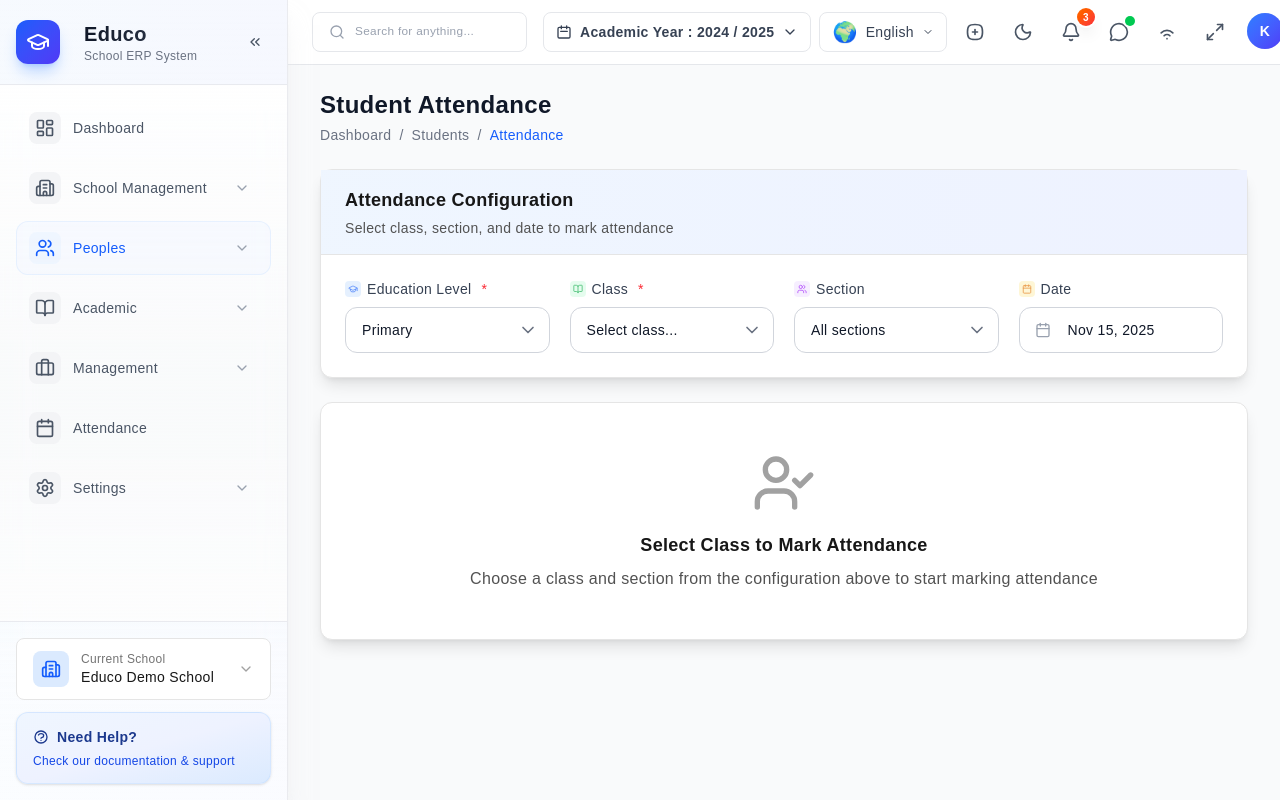
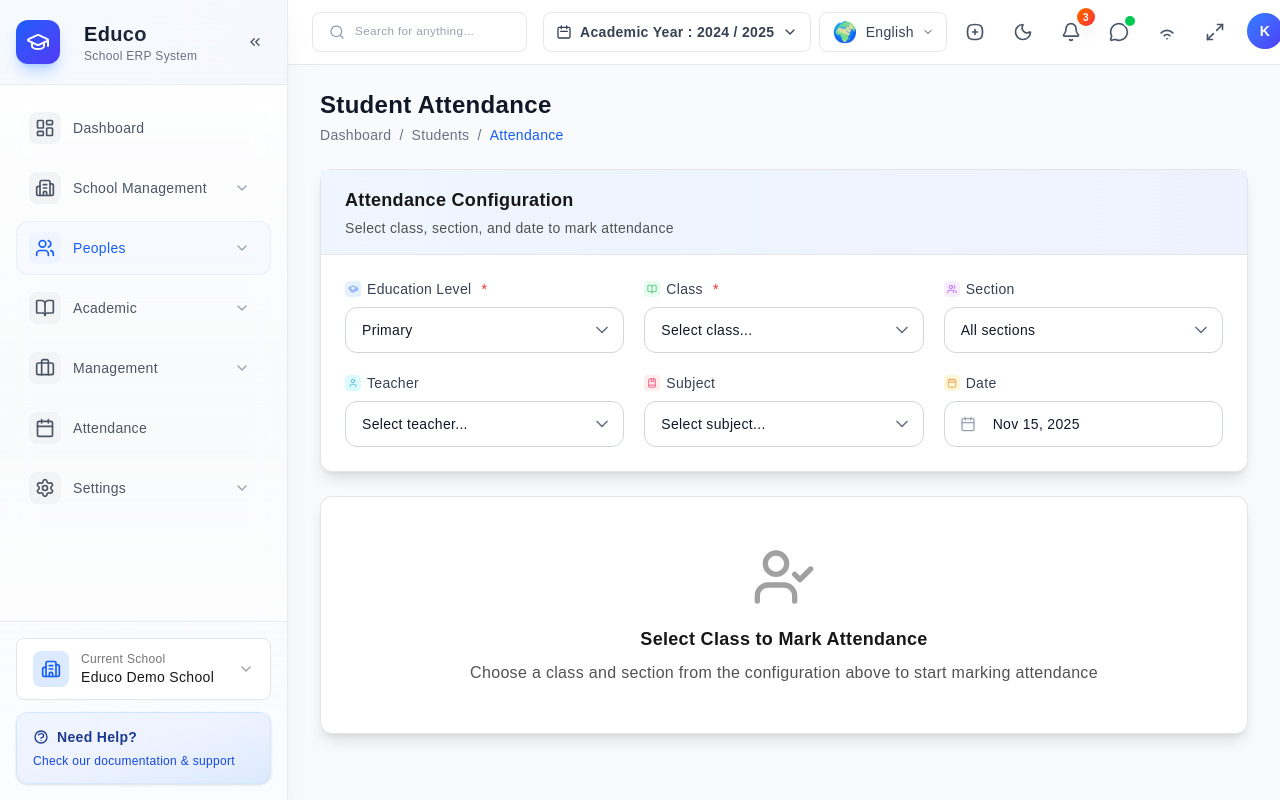
Before and after one commit to whaaala/educo, a Next.js app: page /students/attendance in a window 1280 px wide. Built offline with nearby package versions, Linux system fonts and the light colour scheme.

Commit message:
fix error in the file

```diff
--- a/app/students/attendance/page.tsx
+++ b/app/students/attendance/page.tsx
@@ -30,6 +30,8 @@ import {
   X,
   ChevronLeft,
   ChevronRight,
+  User,
+  BookMarked,
 } from "lucide-react";
 // Education level types and data
 type EducationLevel = "Primary" | "Secondary" | "Tertiary";
@@ -62,6 +64,32 @@ const getClassesByLevel = (level: EducationLevel): string[] => {
 };
 
 const SECTIONS = ["A", "B", "C", "D", "E"];
+
+// Mock teachers data
+const MOCK_TEACHERS = [
+  "Mr. Johnson",
+  "Mrs. Smith",
+  "Dr. Williams",
+  "Ms. Davis",
+  "Mr. Anderson",
+  "Mrs. Wilson",
+  "Dr. Martinez",
+  "Ms. Garcia",
+];
+
+// Mock subjects data
+const MOCK_SUBJECTS = [
+  "Mathematics",
+  "English Language",
+  "Biology",
+  "Chemistry",
+  "Physics",
+  "History",
+  "Geography",
+  "Computer Science",
+  "Physical Education",
+  "Art & Design",
+];
 
 const ATTENDANCE_STATUS = {
   PRESENT: "present",
@@ -113,6 +141,8 @@ export default function AttendancePage() {
   );
   const [selectedClass, setSelectedClass] = useState("");
   const [selectedSection, setSelectedSection] = useState("");
+  const [selectedTeacher, setSelectedTeacher] = useState("");
+  const [selectedSubject, setSelectedSubject] = useState("");
   const [selectedDate, setSelectedDate] = useState(
     new Date().toISOString().split("T")[0]
   );
@@ -277,6 +307,8 @@ export default function AttendancePage() {
         remarks: record.remarks,
         class: student?.class || selectedClass,
         section: student?.section || selectedSection,
+        teacher: selectedTeacher || undefined,
+        subject: selectedSubject || undefined,
       };
     });
 
@@ -387,14 +419,8 @@ export default function AttendancePage() {
             </div>
 
             <div className="p-4 sm:p-6">
-              <div
-                className={`grid grid-cols-1 ${
-                  settings.supportsMultipleLevels
-                    ? "sm:grid-cols-2 lg:grid-cols-4"
-                    : "sm:grid-cols-3"
-                } gap-4 sm:gap-5`}
-              >
-                {/* Education Level - Only for multi-level schools */}
+              <div className="grid grid-cols-1 sm:grid-cols-2 lg:grid-cols-3 gap-4 sm:gap-5">
+                {/* Row 1: Education Level, Class, Section */}
                 {settings.supportsMultipleLevels && (
                   <FormDropdown
                     label="Education Level"
@@ -415,7 +441,6 @@ export default function AttendancePage() {
                   />
                 )}
 
-                {/* Class */}
                 <FormDropdown
                   label="Class"
                   icon={<BookOpen className="w-full h-full" />}
@@ -434,7 +459,6 @@ export default function AttendancePage() {
                   required
                 />
 
-                {/* Section */}
                 <FormDropdown
                   label="Section"
                   icon={<Users className="w-full h-full" />}
@@ -452,7 +476,41 @@ export default function AttendancePage() {
                   placeholder="All sections"
                 />
 
-                {/* Date */}
+                {/* Row 2: Teacher, Subject, Date */}
+                <FormDropdown
+                  label="Teacher"
+                  icon={<User className="w-full h-full" />}
+                  iconBgColor="bg-cyan-100 dark:bg-cyan-900/30"
+                  iconColor="text-cyan-600 dark:text-cyan-400"
+                  value={selectedTeacher}
+                  onChange={setSelectedTeacher}
+                  options={[
+                    { value: "", label: "Select teacher..." },
+                    ...MOCK_TEACHERS.map((teacher) => ({
+                      value: teacher,
+                      label: teacher,
+                    })),
+                  ]}
+                  placeholder="Select teacher..."
+                />
+
+                <FormDropdown
+                  label="Subject"
+                  icon={<BookMarked className="w-full h-full" />}
+                  iconBgColor="bg-rose-100 dark:bg-rose-900/30"
+                  iconColor="text-rose-600 dark:text-rose-400"
+                  value={selectedSubject}
+                  onChange={setSelectedSubject}
+                  options={[
+                    { value: "", label: "Select subject..." },
+                    ...MOCK_SUBJECTS.map((subject) => ({
+                      value: subject,
+                      label: subject,
+                    })),
+                  ]}
+                  placeholder="Select subject..."
+                />
+
                 <FormInput
                   label="Date"
                   icon={<Calendar className="w-full h-full" />}
--- a/components/students/AttendanceCalendar.tsx
+++ b/components/students/AttendanceCalendar.tsx
@@ -89,11 +89,11 @@ export default function AttendanceCalendar({ year = 2024, onYearChange, studentI
       date: record.date,
       day: new Date(record.date).toLocaleDateString("en-US", { weekday: "long" }),
       class: `${record.class} ${record.section}`,
-      subject: "General", // In real app, this would come from the record
+      subject: record.subject || "General",
       period: "Full Day",
       status: record.status,
       lateMinutes: record.lateMinutes,
-      teacher: "N/A",
+      teacher: record.teacher || "N/A",
     }));
 
     return classRecords;
@@ -473,30 +473,6 @@ export default function AttendanceCalendar({ year = 2024, onYearChange, studentI
         </div>
       </div>
 
-      {/* Legend */}
-      <div className="flex flex-wrap items-center gap-3 sm:gap-4 p-3 sm:p-4 bg-gray-50 dark:bg-gray-800/30 midnight:bg-gray-800/30 purple:bg-gray-800/30 rounded-lg sm:rounded-xl border border-gray-200 dark:border-gray-700 midnight:border-cyan-500/20 purple:border-pink-500/20 backdrop-blur-sm">
-        <div className="flex items-center gap-1.5 sm:gap-2">
-          <div className="w-3 h-3 sm:w-4 sm:h-4 rounded bg-green-500 shadow-sm"></div>
-          <span className="text-[10px] sm:text-xs font-medium sm:font-semibold text-gray-700 dark:text-gray-300 midnight:text-cyan-300 purple:text-pink-300">Present</span>
-        </div>
-        <div className="flex items-center gap-1.5 sm:gap-2">
-          <div className="w-3 h-3 sm:w-4 sm:h-4 rounded bg-red-500 shadow-sm"></div>
-          <span className="text-[10px] sm:text-xs font-medium sm:font-semibold text-gray-700 dark:text-gray-300 midnight:text-cyan-300 purple:text-pink-300">Absent</span>
-        </div>
-        <div className="flex items-center gap-1.5 sm:gap-2">
-          <div className="w-3 h-3 sm:w-4 sm:h-4 rounded bg-cyan-500 shadow-sm"></div>
-          <span className="text-[10px] sm:text-xs font-medium sm:font-semibold text-gray-700 dark:text-gray-300 midnight:text-cyan-300 purple:text-pink-300">Late</span>
-        </div>
-        <div className="flex items-center gap-1.5 sm:gap-2">
-          <div className="w-3 h-3 sm:w-4 sm:h-4 rounded bg-gray-800 dark:bg-gray-600 shadow-sm"></div>
-          <span className="text-[10px] sm:text-xs font-medium sm:font-semibold text-gray-700 dark:text-gray-300 midnight:text-cyan-300 purple:text-pink-300">Halfday</span>
-        </div>
-        <div className="flex items-center gap-1.5 sm:gap-2">
-          <div className="w-3 h-3 sm:w-4 sm:h-4 rounded bg-blue-500 shadow-sm"></div>
-          <span className="text-[10px] sm:text-xs font-medium sm:font-semibold text-gray-700 dark:text-gray-300 midnight:text-cyan-300 purple:text-pink-300">Holiday</span>
-        </div>
-      </div>
-
       {/* Data Table - Responsive with smooth horizontal scrolling */}
       <div className="relative">
         {/* Scroll indicator gradients for better UX */}
--- a/contexts/AttendanceContext.tsx
+++ b/contexts/AttendanceContext.tsx
@@ -14,6 +14,8 @@ export interface AttendanceRecord {
   remarks?: string;
   class: string;
   section: string;
+  teacher?: string;
+  subject?: string;
 }
 
 // Attendance context state
```
Also changed, not shown: app/students/report-cards/page.tsx (indentation only).
